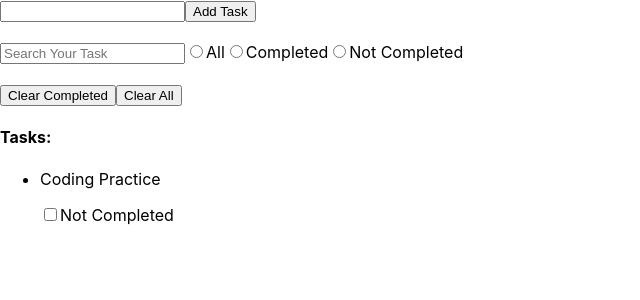
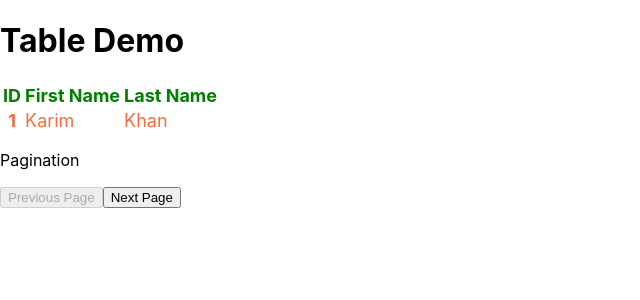
Before and after one commit to mdajgarhossain/React-Redux-Workshop, a React app: page / in a window 1280 px wide. Shown: the top 300 px of the page, without its empty margins (0-640 px from the left). Built offline with nearby package versions, Linux system fonts and the light colour scheme; the HTML template or start-up script is replaced by a standard one.

Commit message:
Table, Pagination, Styles in React

```diff
--- a/src/components/App.jsx
+++ b/src/components/App.jsx
@@ -1,10 +1,14 @@
 import React, {Component} from 'react';
+
+import styles from './app.module.css';
+
 import Profile from './profile';
 import MyState from './state';
 import MyEvents from './my_events';
 import MyForm from './my_forms';
 import MyFormik from './my_formik';
 import MyList from './my_list';
+import MyTable from './my_table';
 
 class App extends Component {
 
@@ -37,7 +41,10 @@ class App extends Component {
                         {/* <MyFormik /> */}
 
                         {/* Day 9 */}
-                        <MyList />
+                        {/* <MyList /> */}
+
+                        {/* Day 10 */}
+                        <MyTable />
 
                     </div>
                 </div>
--- /dev/null
+++ b/src/components/app.module.css
@@ -0,0 +1,4 @@
+.tr {
+    color:  blueviolet;
+    font-size: 20px;
+}
--- /dev/null
+++ b/src/components/my_table/index.jsx
@@ -0,0 +1,80 @@
+import React, { Component } from 'react'
+import TableView from './table_view';
+
+const itemPerPage = 1; //jehetu class er vitor const define kora jay na
+
+class MyTable extends Component {
+
+    state = {
+        users: [
+            {
+                id: 1,
+                firstName: 'Karim',
+                lastName: 'Khan'
+            },
+            {
+                id: 2,
+                firstName: 'Rahim',
+                lastName: 'Khan'
+            },
+            {
+                id: 3,
+                firstName: 'Kurulus',
+                lastName: 'Osman'
+            },
+            {
+                id: 4,
+                firstName: 'Dirilis',
+                lastName: 'Artugrul'
+            }
+        ],
+        currentPage: 1
+    }
+
+    nextPage = () => {
+        let totalPage = Math.ceil(this.state.users.length / itemPerPage);
+        if(this.state.currentPage < totalPage) {
+            this.setState({
+                currentPage: this.state.currentPage + 1
+            });
+        }
+    }
+
+    prevPage = () => {
+        if(this.state.currentPage > 1) {
+            this.setState({
+                currentPage: this.state.currentPage - 1
+            });
+        }
+    }
+
+    getItemsPerPage = () => {
+        const startIndex = itemPerPage * this.state.currentPage - itemPerPage;
+        const endIndex = startIndex + itemPerPage
+
+        return this.state.users.slice(startIndex, endIndex);
+    }
+
+    render() {
+        const data = this.getItemsPerPage();
+        const totalPage = Math.ceil(this.state.users.length / itemPerPage);
+        const nextDisabled = this.state.currentPage === totalPage;
+        const prevDisabled = this.state.currentPage === 1;
+
+        return (
+            <div>
+                <h1>Table Demo</h1>
+                <TableView
+                    // data={this.state.users}
+                    data={data}
+                    nextPage={this.nextPage}
+                    nextDisabled={nextDisabled}
+                    prevPage={this.prevPage}
+                    prevDisabled={prevDisabled}
+                />
+            </div>
+        )
+    }
+}
+
+export default MyTable
--- /dev/null
+++ b/src/components/my_table/table.module.css
@@ -0,0 +1,9 @@
+.tr {
+    color: #f56c42;
+    font-size: 18px;
+}
+
+.thead {
+    color: green;
+    font-size: 18px;
+}
--- /dev/null
+++ b/src/components/my_table/table_view.jsx
@@ -0,0 +1,50 @@
+import React from 'react';
+import styles from './table.module.css';
+
+const TableView = ({data=[], prevPage, prevDisabled, nextPage, nextDisabled}) => {
+    return(
+        <div>
+            <table className='table'>
+                <thead>
+                    <tr className={styles.thead}>
+                        <th scope="col">ID</th>
+                        <th scope="col">First Name</th>
+                        <th scope="col">Last Name</th>
+                    </tr>
+                </thead>
+                <tbody>
+                    {data.map(item => {
+                        return(
+                            <tr className={styles.tr} key={item.id}>
+                                <th scope="col">{item.id}</th>
+                                <td >{item.firstName}</td>
+                                <td>{item.lastName}</td>
+                            </tr>
+                        )
+                    })}
+                </tbody>
+            </table>
+
+            <div>
+                <p>Pagination</p>
+                <button
+                    className='btn btn-sm btn-primary'
+                    onClick={prevPage}
+                    disabled={prevDisabled}
+                >
+                    Previous Page
+                </button>
+                <button
+                    className='btn btn-sm btn-primary'
+                    onClick={nextPage}
+                    disabled={nextDisabled}
+                >
+                    Next Page
+                </button>
+            </div>
+
+        </div>
+    )
+}
+
+export default TableView;
```
